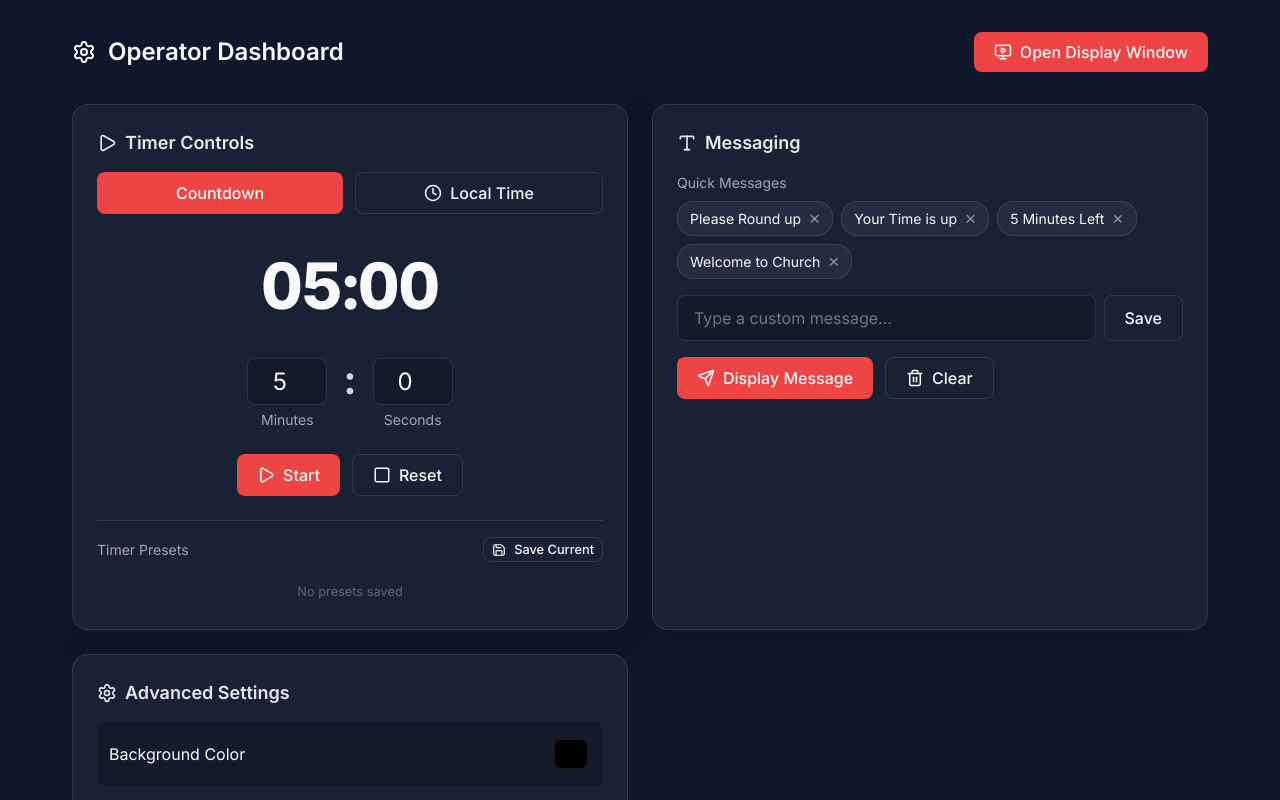
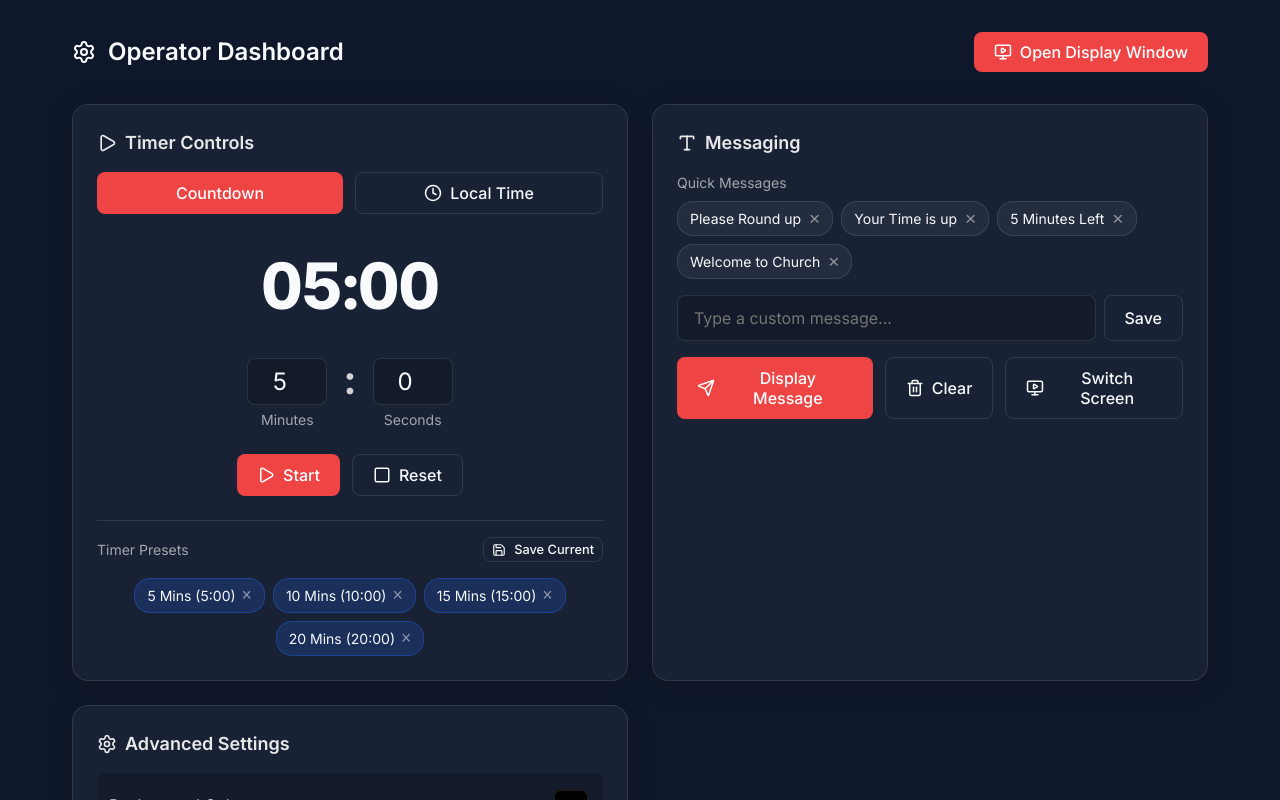
Before and after one commit to Uticodes/PlatformTimer, a React (Vite) app: page / in a window 1280 px wide. Shown: the top 800 px of the page. Built offline with nearby package versions, Linux system fonts and the light colour scheme.

Commit message:
Add Switch screen feature, and time presets

```diff
--- a/src/screens/Operator.jsx
+++ b/src/screens/Operator.jsx
@@ -16,6 +16,8 @@
   const [showResetModal, setShowResetModal] = useState(false);
   const [showPresetModal, setShowPresetModal] = useState(false);
   const [presetNameInput, setPresetNameInput] = useState('');
+  const [screens, setScreens] = useState([]);
+  const [showScreenModal, setShowScreenModal] = useState(false);
 
   // New Features State
   const [displayMode, setDisplayMode] = useState('timer'); // 'timer' | 'clock'
@@ -23,9 +25,17 @@
   const [enableBlinkingBarrier, setEnableBlinkingBarrier] = useState(true);
 
   // Presets State
+  const defaultPresets = [
+    { name: '5 Mins', minutes: '5', seconds: '0' },
+    { name: '10 Mins', minutes: '10', seconds: '0' },
+    { name: '15 Mins', minutes: '15', seconds: '0' },
+    { name: '20 Mins', minutes: '20', seconds: '0' }
+  ];
+
   const [presets, setPresets] = useState(() => {
     const saved = localStorage.getItem('church_timer_presets');
-    return saved ? JSON.parse(saved) : [];
+    const parsed = saved ? JSON.parse(saved) : null;
+    return parsed && parsed.length > 0 ? parsed : defaultPresets;
   });
 
   const workerRef = useRef(null);
@@ -222,8 +232,8 @@
   };
 
   const handleSavePreset = () => {
-    if (presets.length >= 5) {
-      alert("You can only save up to 5 presets. Please delete one first.");
+    if (presets.length >= 10) {
+      alert("You can only save up to 10 presets. Please delete one first.");
       return;
     }
     setPresetNameInput('');
@@ -259,13 +269,36 @@
     setPresets(presets.filter((_, i) => i !== index));
   };
 
+  const handleOpenDisplay = async () => {
+    try {
+      if ('getScreenDetails' in window) {
+        const screenDetails = await window.getScreenDetails();
+        if (screenDetails.screens.length > 1) {
+          setScreens(screenDetails.screens);
+          setShowScreenModal(true);
+          return;
+        }
+      }
+    } catch (err) {
+      console.error("Screen detection failed or permission denied:", err);
+    }
+    // Fallback: just open it normally
+    window.open('/display', 'displayWindow', 'width=1280,height=720');
+  };
+
+  const openOnScreen = (screen) => {
+    const features = `left=${screen.availLeft},top=${screen.availTop},width=${screen.availWidth},height=${screen.availHeight}`;
+    window.open('/display', 'displayWindow', features);
+    setShowScreenModal(false);
+  };
+
   return (
     <div className="operator-layout">
       <div className="operator-header">
         <h1><Settings className="text-primary" /> Operator Dashboard</h1>
         <button
           className="btn btn-primary"
-          onClick={() => window.open('/display', '_blank', 'width=1280,height=720')}
+          onClick={handleOpenDisplay}
         >
           <MonitorPlay size={18} />
           Open Display Window
@@ -405,6 +438,15 @@
             <button className="btn btn-secondary" onClick={handleClearMessage}>
               <Trash2 size={18} /> Clear
             </button>
+            <button
+              className="btn btn-secondary"
+              onClick={handleOpenDisplay}
+              title="Move an already open display to a different screen"
+              style={{ marginLeft: 'auto' }}
+            >
+              <MonitorPlay size={18} />
+              Switch Screen
+            </button>
           </div>
         </div>
 
@@ -495,6 +537,40 @@
           </div>
         </div>
       )}
+
+      {showScreenModal && (
+        <div className="modal-overlay">
+          <div className="modal-content" style={{ maxWidth: '500px' }}>
+            <h3 className="modal-title">Select Display Screen</h3>
+            <p className="modal-body" style={{ marginBottom: '16px' }}>Choose which screen to open the display on:</p>
+
+            <div style={{ display: 'flex', flexDirection: 'column', gap: '12px', marginBottom: '24px' }}>
+              {screens.map((screen, index) => (
+                <button
+                  key={index}
+                  className={`btn ${screen.isInternal ? 'btn-secondary' : 'btn-primary'}`}
+                  onClick={() => openOnScreen(screen)}
+                  style={{ justifyContent: 'flex-start', padding: '12px 16px' }}
+                >
+                  <MonitorPlay size={18} style={{ marginRight: '12px', flexShrink: 0 }} />
+                  <div style={{ textAlign: 'left' }}>
+                    <div style={{ fontWeight: 'bold' }}>
+                      {screen.label || `Screen ${index + 1}`} {screen.isInternal ? '(Internal)' : '(External)'}
+                    </div>
+                    <div style={{ fontSize: '0.8rem', opacity: 0.8 }}>
+                      Resolution: {screen.width}x{screen.height}
+                    </div>
+                  </div>
+                </button>
+              ))}
+            </div>
+
+            <div className="modal-actions">
+              <button className="btn btn-secondary" onClick={() => setShowScreenModal(false)}>Cancel</button>
+            </div>
+          </div>
+        </div>
+      )}
     </div>
   );
 }
```
